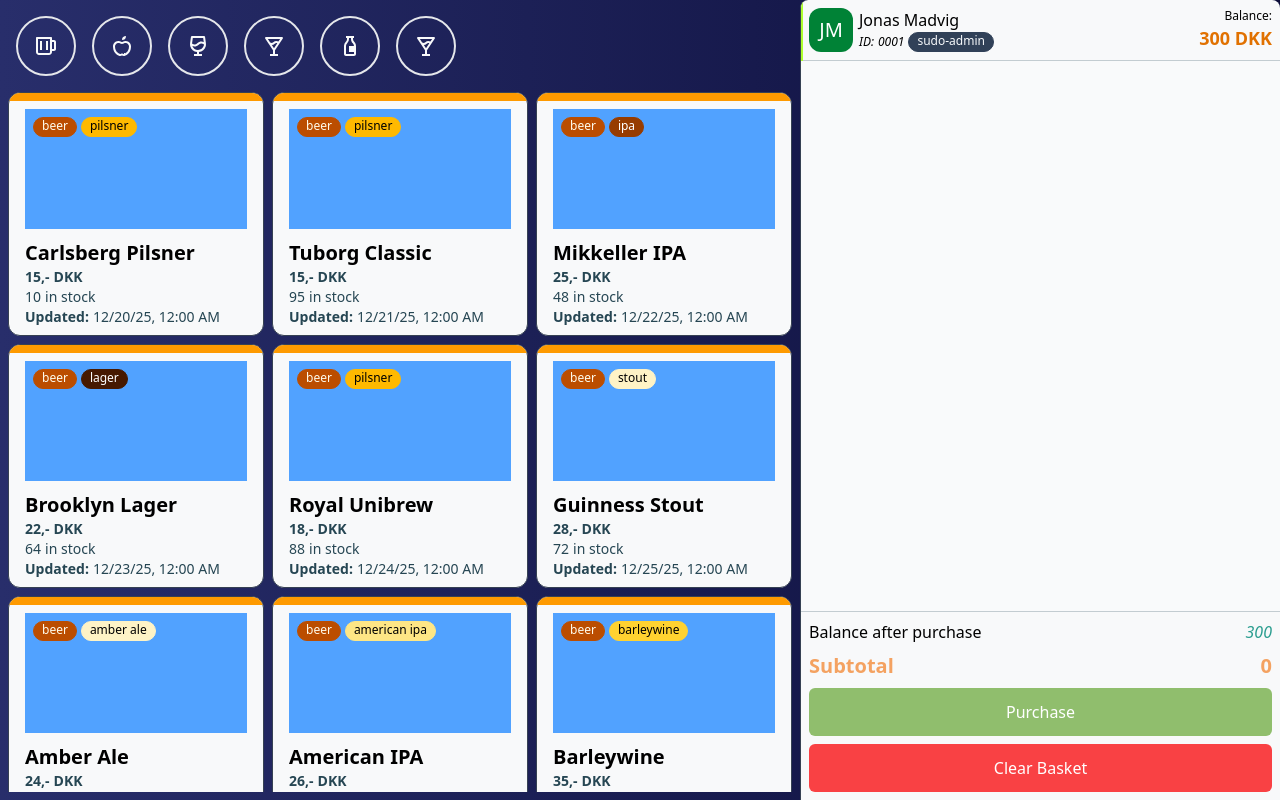
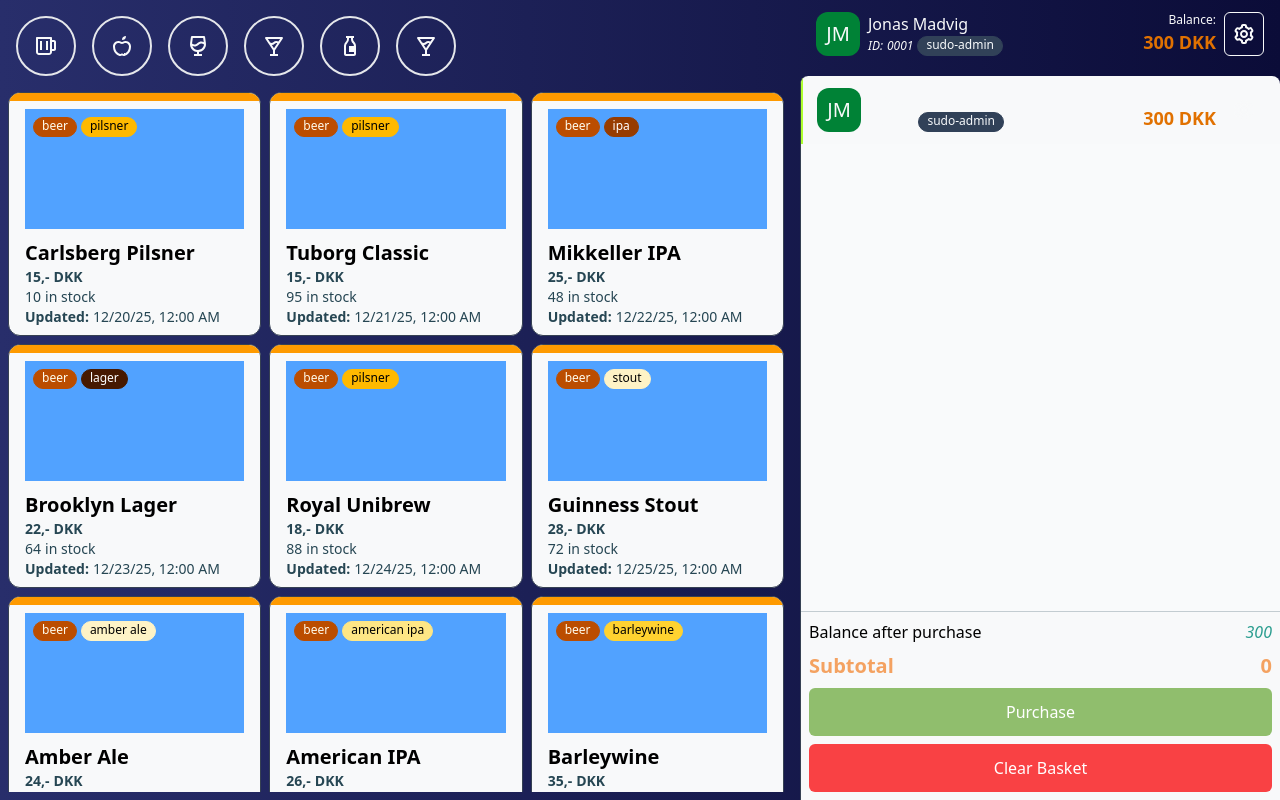
Before and after one commit to JBMadvig/hundebassinet, an Angular app in the folder client/: page /pos in a window 1280 px wide. Built offline with nearby package versions, Linux system fonts and the light colour scheme.

Commit message:
refactor(sidebarUserDetails): Moved outside of basket

```diff
--- a/client/src/app/pages/pos/components/side-bar/components/sidebar-user-details/sidebar-user-details.component.css
+++ b/client/src/app/pages/pos/components/side-bar/components/sidebar-user-details/sidebar-user-details.component.css
@@ -0,0 +1,13 @@
+/* Styles for SidebarUserDetailsComponent */
+    .custom-css-content-line-left {
+  position: relative;
+}
+.custom-css-content-line-left:before {
+    position:absolute;
+    top: 0;
+    left: 0;
+    min-height: 100%;
+    width: 0.125rem;
+    background-color: greenyellow;
+    content: '';
+}
--- a/client/src/app/pages/pos/components/side-bar/components/sidebar-user-details/sidebar-user-details.component.html
+++ b/client/src/app/pages/pos/components/side-bar/components/sidebar-user-details/sidebar-user-details.component.html
@@ -1,6 +1,6 @@
-<article class="grid grid-cols-[auto_1fr_auto] grid-rows-1 items-center gap-1.5 px-2 py-2 border-b border-text-blue/25">
+<article class="grid grid-cols-[auto_1fr_auto_auto] grid-rows-1 items-center gap-2 px-4 py-3 text-prime-white">
   <div class="flex h-11 w-11 items-center justify-center rounded-xl bg-green-700">
-    <p class="text-xl text-white">{{ userNameInitalComputedValue() }}</p>
+    <p class="text-xl">{{ userNameInitalComputedValue() }}</p>
   </div>
   <div>
     <p>{{ userDetail.name }}</p>
@@ -13,7 +13,19 @@
     </div>
   </div>
   <div>
-    <p class="text-xs text-right">Balance:</p>
+    <p class="text-right text-xs">Balance:</p>
     <p class="text-lg font-semibold text-amber-600">{{ userDetail.balance }} DKK</p>
   </div>
+  <button class="h-full">
+    <span class="flex h-full w-10 items-center justify-center rounded-md border border-prime-white"
+      ><svg fill="currentColor" height="24" viewBox="0 0 24 24" width="24" xmlns="http://www.w3.org/2000/svg">
+        <!--Boxicons v3.0.7 https://boxicons.com | License  https://docs.boxicons.com/free-->
+        <path
+          d="M12 8c-2.21 0-4 1.79-4 4s1.79 4 4 4 4-1.79 4-4-1.79-4-4-4m0 6c-1.08 0-2-.92-2-2s.92-2 2-2 2 .92 2 2-.92 2-2 2"
+        ></path>
+        <path
+          d="m20.42 13.4-.51-.29c.05-.37.08-.74.08-1.11s-.03-.74-.08-1.11l.51-.29c.96-.55 1.28-1.78.73-2.73l-1-1.73a2.006 2.006 0 0 0-2.73-.73l-.53.31c-.58-.46-1.22-.83-1.9-1.11v-.6c0-1.1-.9-2-2-2h-2c-1.1 0-2 .9-2 2v.6c-.67.28-1.31.66-1.9 1.11l-.53-.31c-.96-.55-2.18-.22-2.73.73l-1 1.73c-.55.96-.22 2.18.73 2.73l.51.29c-.05.37-.08.74-.08 1.11s.03.74.08 1.11l-.51.29c-.96.55-1.28 1.78-.73 2.73l1 1.73c.55.95 1.77 1.28 2.73.73l.53-.31c.58.46 1.22.83 1.9 1.11v.6c0 1.1.9 2 2 2h2c1.1 0 2-.9 2-2v-.6a8.7 8.7 0 0 0 1.9-1.11l.53.31c.95.55 2.18.22 2.73-.73l1-1.73c.55-.96.22-2.18-.73-2.73m-2.59-2.78c.11.45.17.92.17 1.38s-.06.92-.17 1.38a1 1 0 0 0 .47 1.11l1.12.65-1 1.73-1.14-.66c-.38-.22-.87-.16-1.19.14-.68.65-1.51 1.13-2.38 1.4-.42.13-.71.52-.71.96v1.3h-2v-1.3c0-.44-.29-.83-.71-.96-.88-.27-1.7-.75-2.38-1.4a1.01 1.01 0 0 0-1.19-.15l-1.14.66-1-1.73 1.12-.65c.39-.22.58-.68.47-1.11-.11-.45-.17-.92-.17-1.38s.06-.93.17-1.38A1 1 0 0 0 5.7 9.5l-1.12-.65 1-1.73 1.14.66c.38.22.87.16 1.19-.14.68-.65 1.51-1.13 2.38-1.4.42-.13.71-.52.71-.96v-1.3h2v1.3c0 .44.29.83.71.96.88.27 1.7.75 2.38 1.4.32.31.81.36 1.19.14l1.14-.66 1 1.73-1.12.65c-.39.22-.58.68-.47 1.11Z"
+        ></path></svg
+    ></span>
+  </button>
 </article>
--- a/client/src/app/pages/pos/pos.component.html
+++ b/client/src/app/pages/pos/pos.component.html
@@ -1,6 +1,9 @@
-<div class="background grid h-screen grid-cols-[1fr_auto]">
+<div class="background grid h-screen max-h-dvh grid-cols-[1fr_auto] gap-2">
   <div class="overflow-hidden">
     <app-collection />
   </div>
-  <app-sidebar />
+  <div class="grid grid-cols-1 grid-rows-[auto_1fr] gap-2">
+    <app-sidebar-user-details />
+    <app-sidebar />
+  </div>
 </div>
--- a/client/src/app/pages/pos/pos.component.ts
+++ b/client/src/app/pages/pos/pos.component.ts
@@ -1,15 +1,15 @@
 import { Component } from '@angular/core';
 
 import { CollectionComponent } from './components/collection/collection.component';
+import { SidebarUserDetailsComponent } from './components/side-bar/components/sidebar-user-details/sidebar-user-details.component';
 import { SideBarComponent } from './components/side-bar/sidebar.component';
-import { TopMenuComponent } from './components/top-menu/top-menu.component';
 
 @Component({
     selector: 'app-pos',
     imports: [
-        TopMenuComponent,
         SideBarComponent,
         CollectionComponent,
+        SidebarUserDetailsComponent,
     ],
     templateUrl: './pos.component.html',
     styleUrl: './pos.component.css',
```
